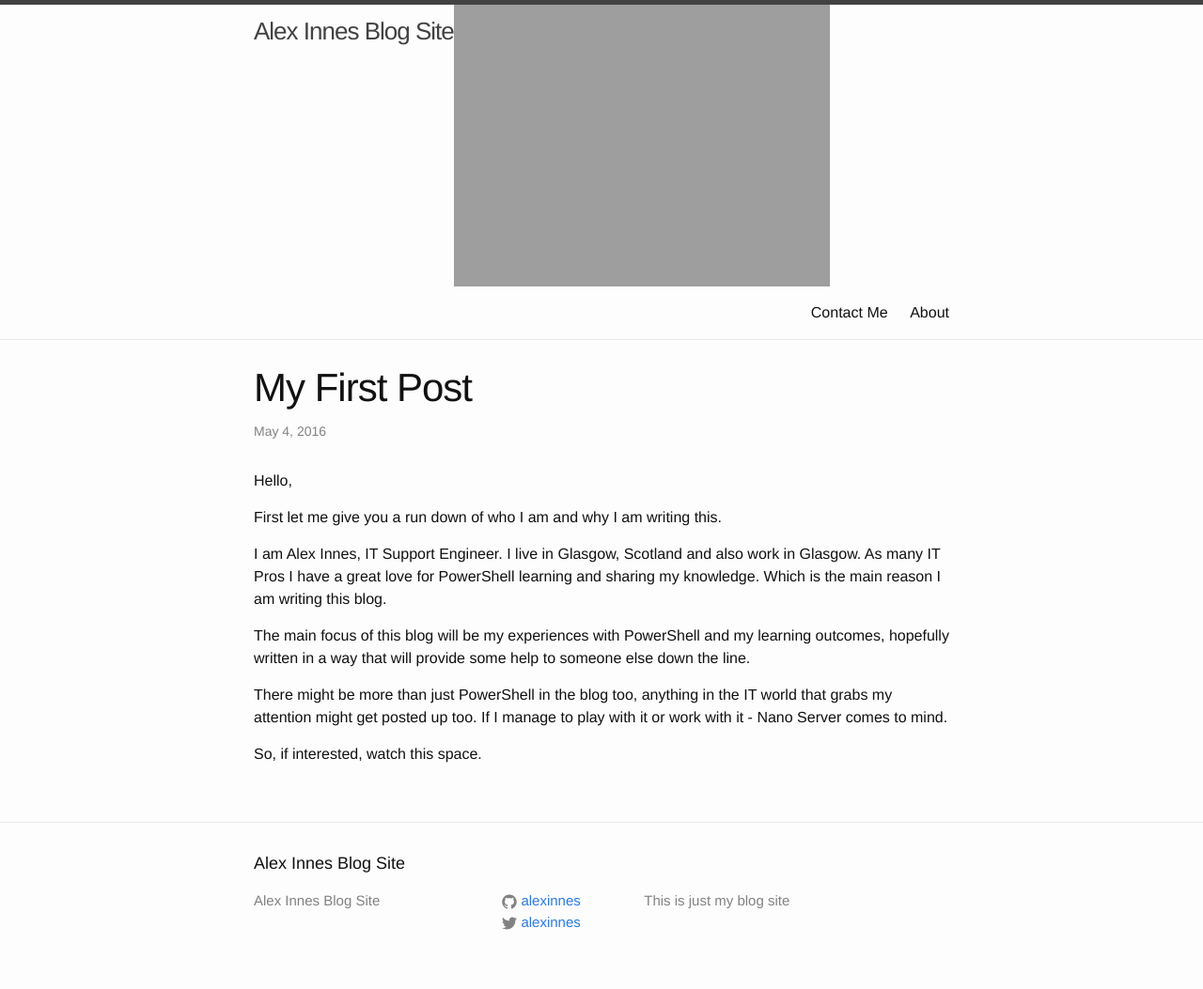
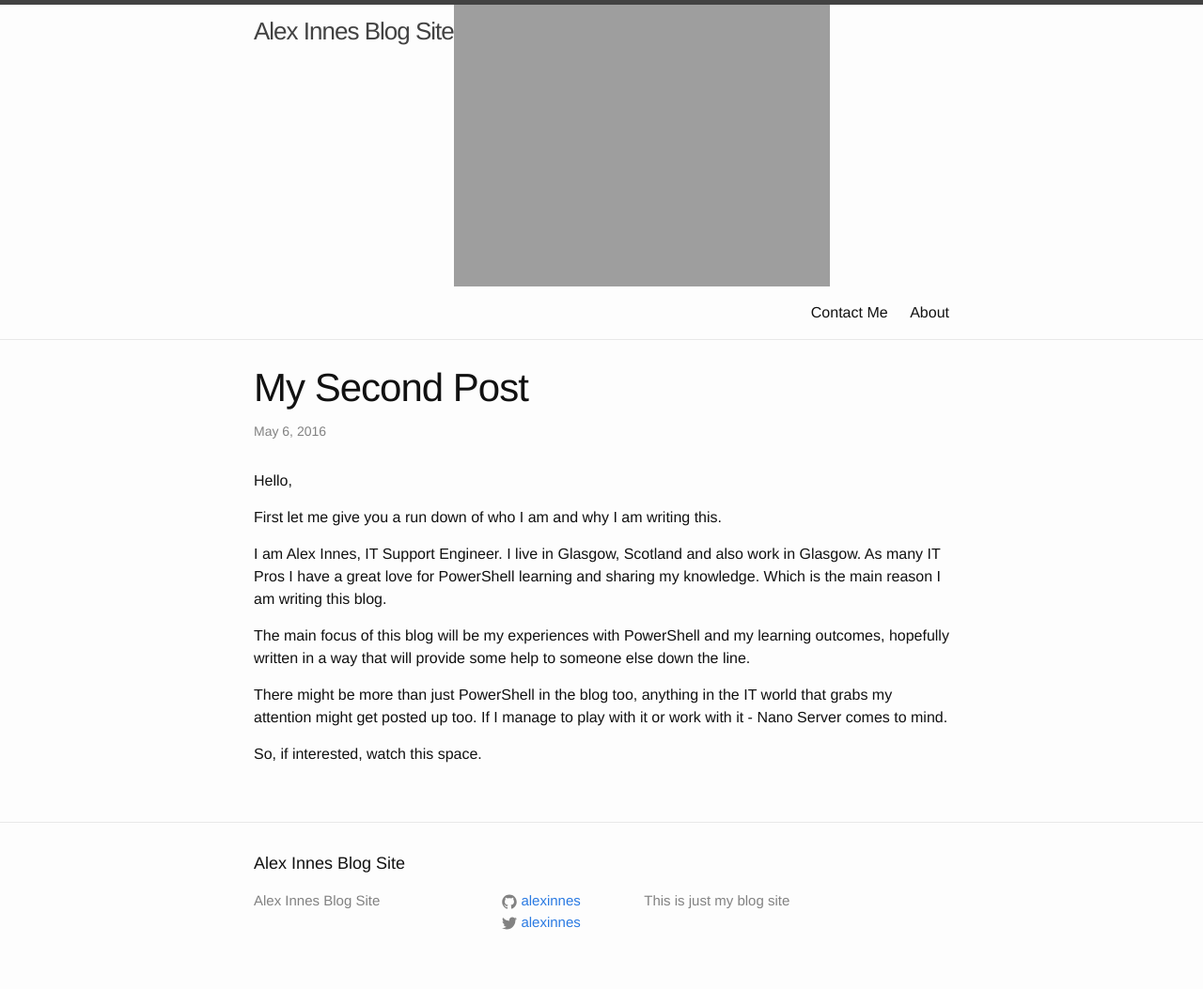
Before and after one commit to alexinnes/alexinnes.github.io, a Jekyll site: the page built from _posts/2016-05-06-Test-Post.markdown, in a window 1280 px wide. Shown: the whole page at 94% size. Built offline with Jekyll 4.4.1, drawn with Linux system fonts in a browser that asks for light colours.

Commit message:
Forgot to update the content

```diff
--- a/_posts/2016-05-06-Test-Post.markdown
+++ b/_posts/2016-05-06-Test-Post.markdown
@@ -1,7 +1,7 @@
 ---
 layout: post
-title:  "My First Post"
-date:   2016-05-04 17:00:00 +0000
+title:  "My Second Post"
+date:   2016-05-06 17:00:00 +0000
 categories: welcome
 ---
 Hello,
```
